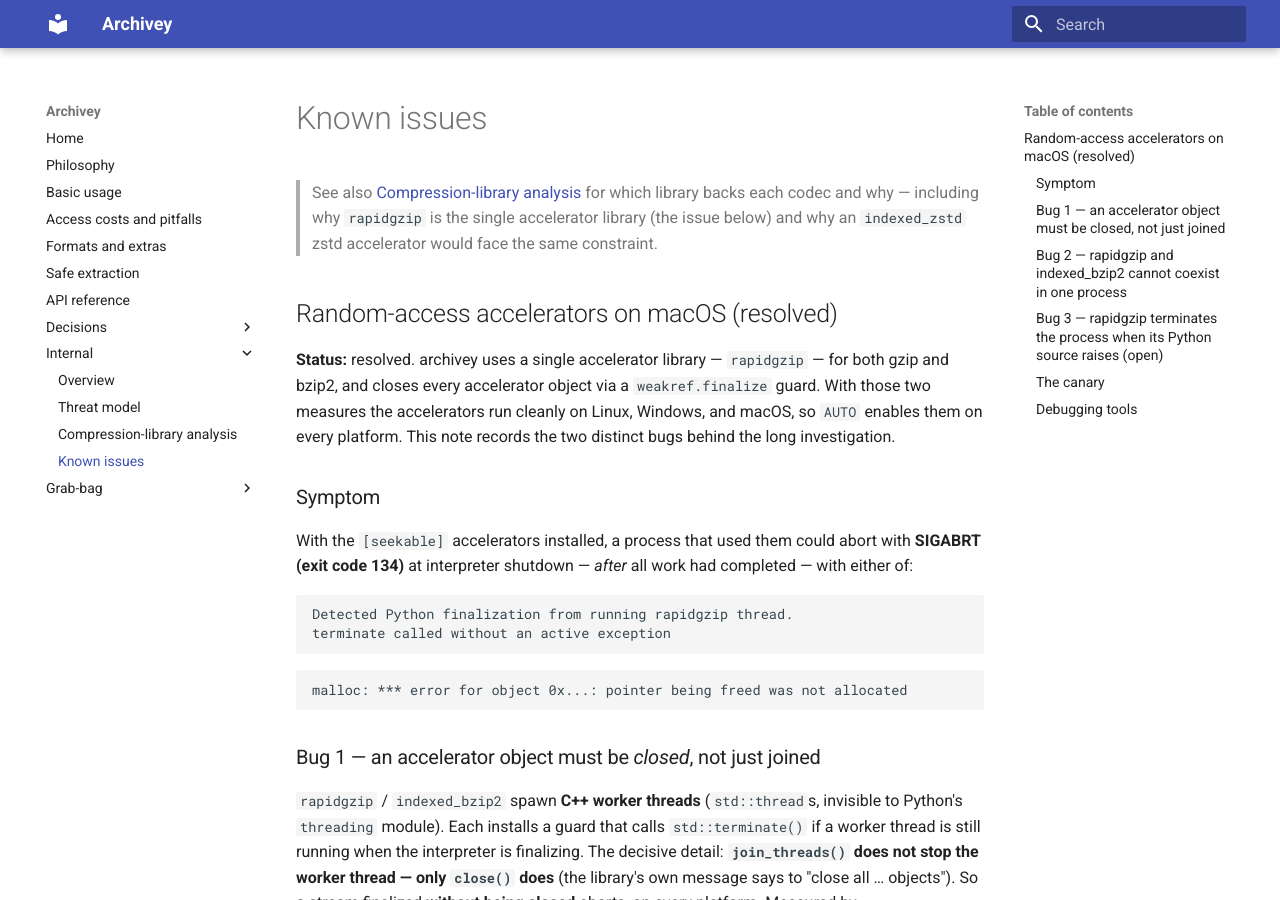
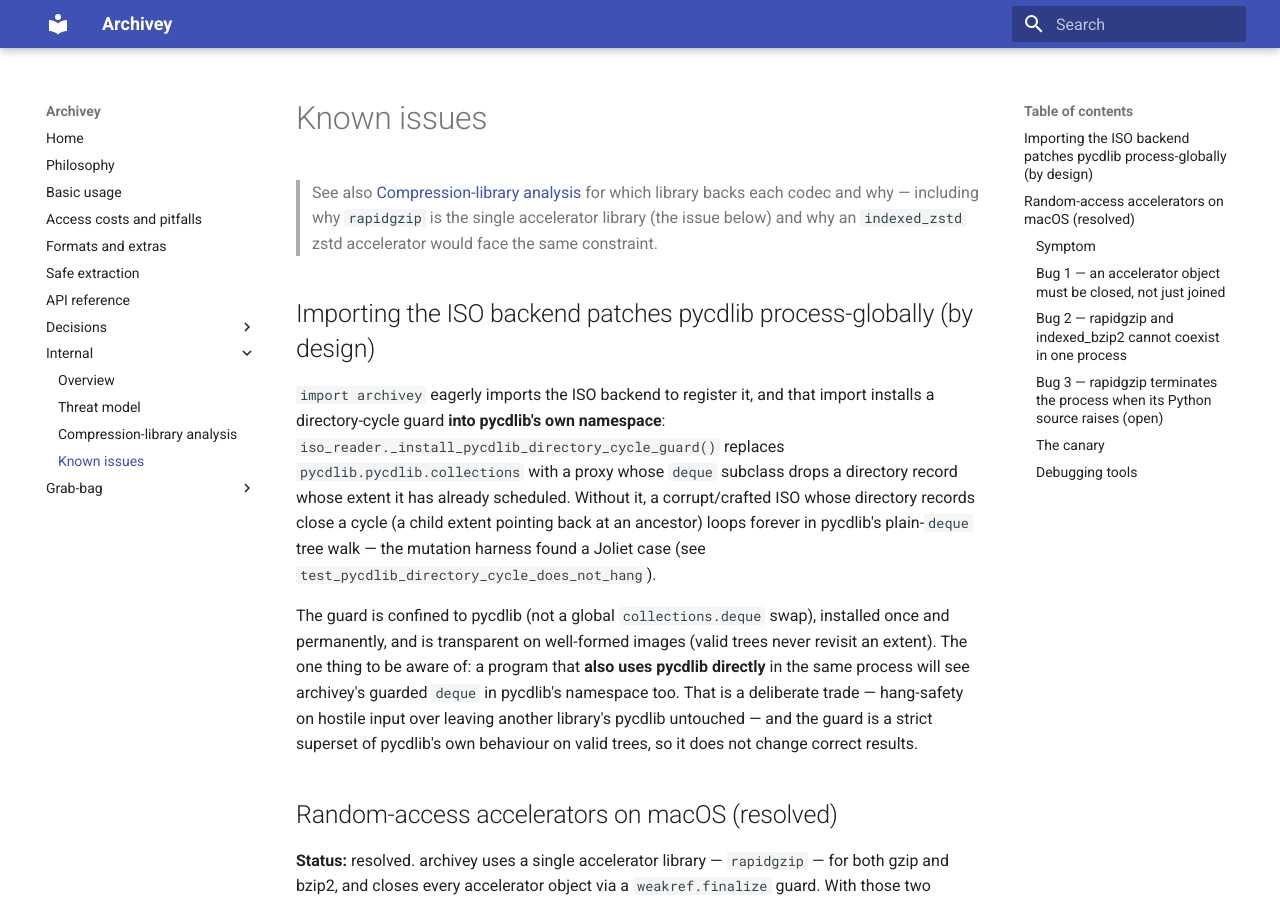
Before and after one commit to davitf/archivey-2, an MkDocs documentation site: the page built from docs/internal/known-issues.md, in a window 1280 px wide and 900 px high. Built offline with MkDocs 1.6.1 and Material for MkDocs 9.7.7, drawn with Linux system fonts in a browser that asks for light colours.

Commit message:
Document that importing the ISO backend patches pycdlib process-globally (review O-1)
`import archivey` eagerly imports the ISO backend, which installs a directory-cycle
guard into pycdlib's own namespace (replacing pycdlib.pycdlib.collections with a
visited-extent-tracking deque proxy) to stop a crafted/cyclic ISO from hanging the
tree walk forever. It is confined to pycdlib and transparent on valid images, but a
program that also uses pycdlib directly in the same process sees the guarded deque
too. Note this side effect in the iso_reader module docstring and add a
known-issues section explaining the trade.

(Review Q5 needed no change: the strict_archive_eof-vs-IGNORE-policy precedence is
already specced in format-tar and covered by test_strict_eof_ignore_still_raises_truncated.)

Co-Authored-By: Claude Fable 5 <noreply@anthropic.com>
Claude-Session: https://claude.ai/code/session_015ZmdhYAvw1X7q4suXLvmWn

```diff
--- a/docs/internal/known-issues.md
+++ b/docs/internal/known-issues.md
@@ -3,6 +3,23 @@
 > See also [Compression-library analysis](library-analysis.md) for which library backs each
 > codec and why — including why `rapidgzip` is the single accelerator library (the issue below)
 > and why an `indexed_zstd` zstd accelerator would face the same constraint.
+
+## Importing the ISO backend patches pycdlib process-globally (by design)
+
+`import archivey` eagerly imports the ISO backend to register it, and that import installs a
+directory-cycle guard **into pycdlib's own namespace**: `iso_reader._install_pycdlib_directory_cycle_guard()`
+replaces `pycdlib.pycdlib.collections` with a proxy whose `deque` subclass drops a directory
+record whose extent it has already scheduled. Without it, a corrupt/crafted ISO whose directory
+records close a cycle (a child extent pointing back at an ancestor) loops forever in pycdlib's
+plain-`deque` tree walk — the mutation harness found a Joliet case (see
+`test_pycdlib_directory_cycle_does_not_hang`).
+
+The guard is confined to pycdlib (not a global `collections.deque` swap), installed once and
+permanently, and is transparent on well-formed images (valid trees never revisit an extent). The
+one thing to be aware of: a program that **also uses pycdlib directly** in the same process will
+see archivey's guarded `deque` in pycdlib's namespace too. That is a deliberate trade — hang-safety
+on hostile input over leaving another library's pycdlib untouched — and the guard is a strict
+superset of pycdlib's own behaviour on valid trees, so it does not change correct results.
 
 ## Random-access accelerators on macOS (resolved)
 
```
Also changed, not shown: 1 other file.
